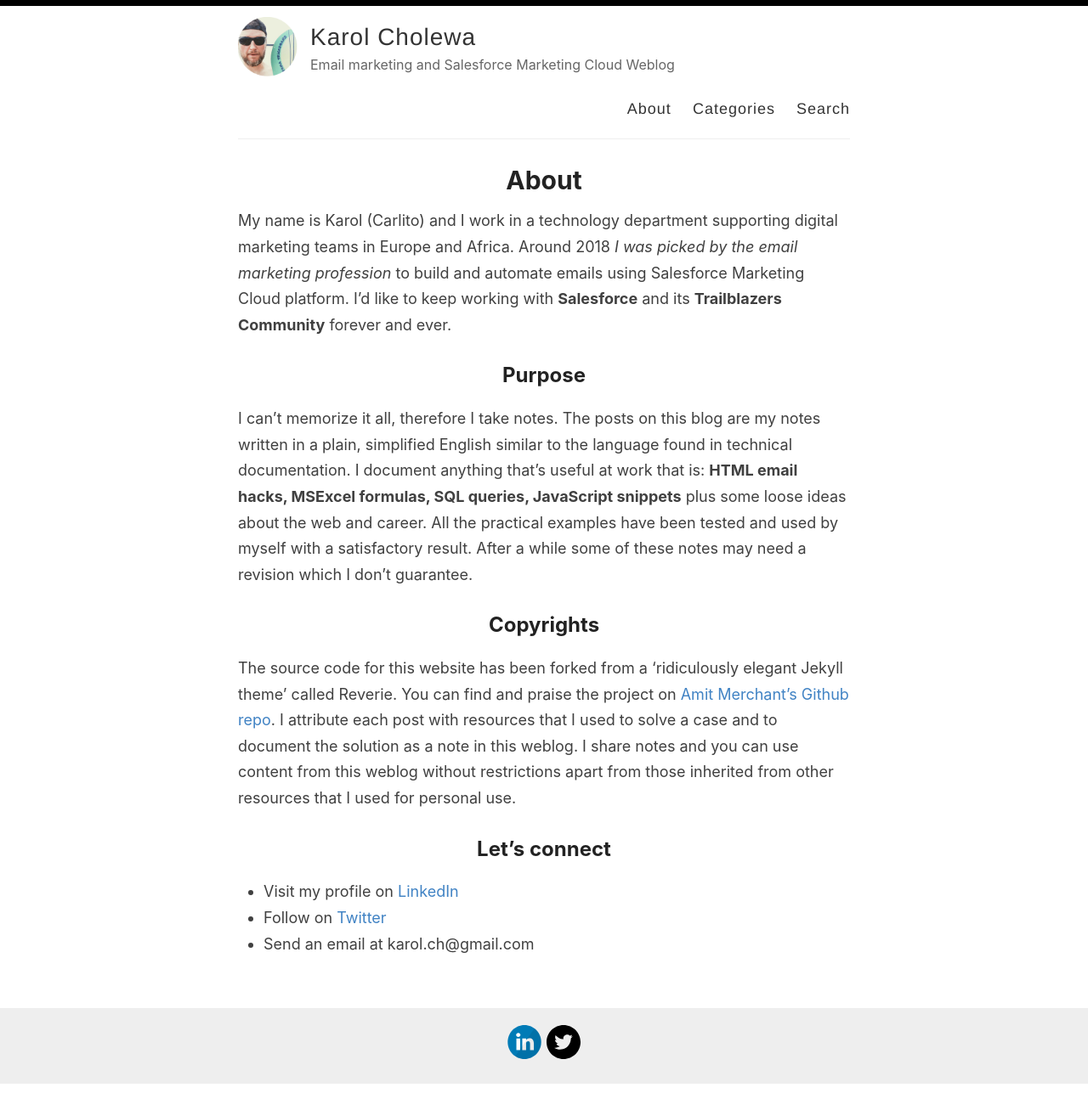
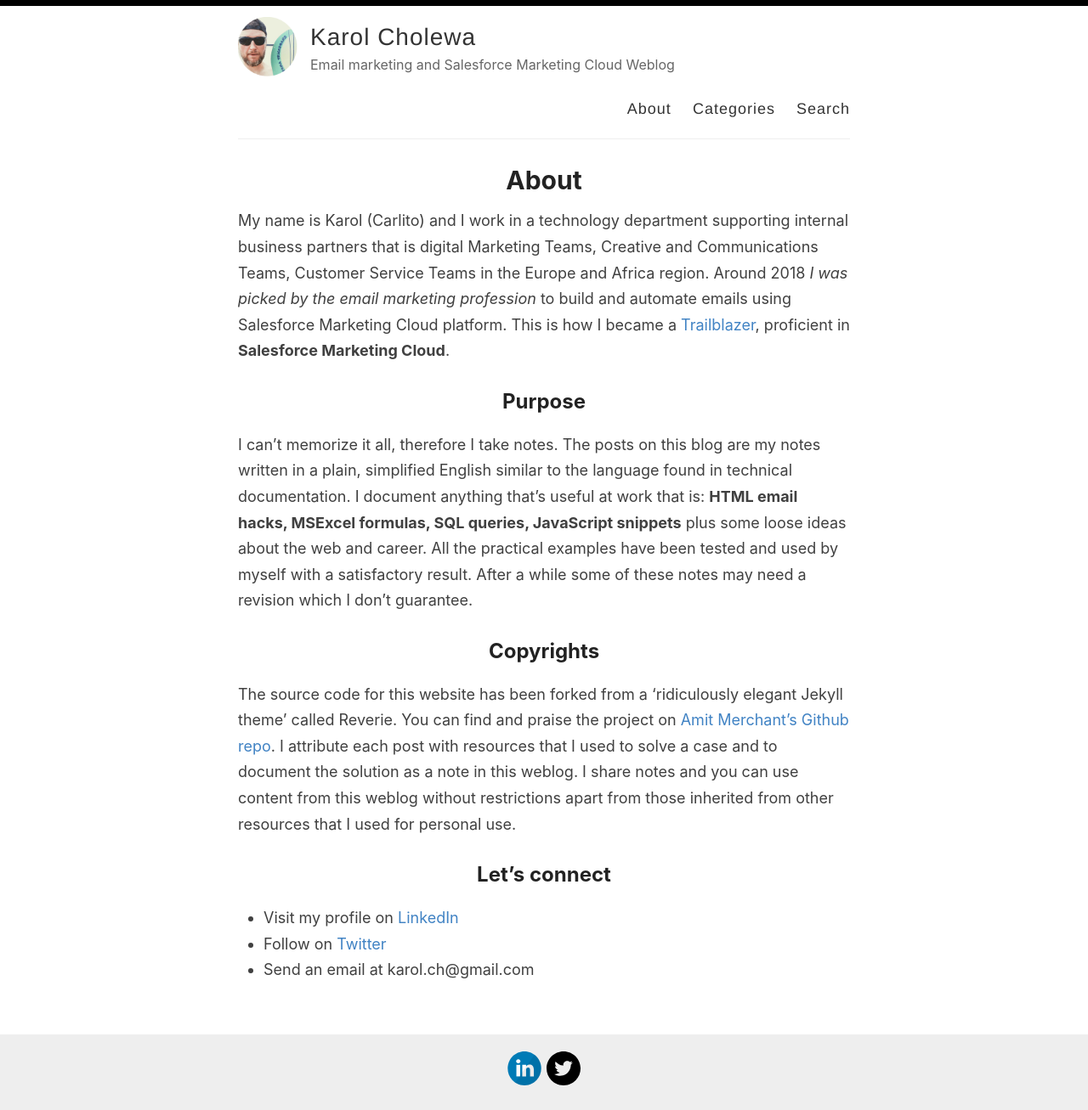
Before and after one commit to karolcholewa/blog, a Jekyll site: the page built from _pages/about.md, in a window 1280 px wide. Shown: the whole page at 85% size. Built offline with Jekyll 4.4.1, drawn with Linux system fonts in a browser that asks for light colours; before the commit the page ends 1277 px from its top, so only the background shows below that.

```diff
--- a/_pages/about.md
+++ b/_pages/about.md
@@ -4,7 +4,8 @@ title: About
 permalink: /about/
 ---
 
-My name is Karol (Carlito) and I work in a technology department supporting digital marketing teams in Europe and Africa. Around 2018 *I was picked by the email marketing profession* to build and automate emails using Salesforce Marketing Cloud platform. I'd like to keep working with **Salesforce** and its **Trailblazers Community** forever and ever.
+My name is Karol (Carlito) and I work in a technology department supporting internal business partners that is digital Marketing Teams, Creative and Communications Teams, Customer Service Teams in the Europe and Africa region. Around 2018 *I was picked by the email marketing profession* to build and automate emails using Salesforce Marketing Cloud platform. This is how I became a [Trailblazer](https://trailblazer.me/id/kcholewa), proficient in **Salesforce Marketing Cloud**.
+
 
 ## Purpose
 
```
Also changed, not shown: _posts/2019-01-10-remote.md (+1 -1 lines), _posts/2020-10-19-counting-grouping-sorting.md (+0 -2 lines).
